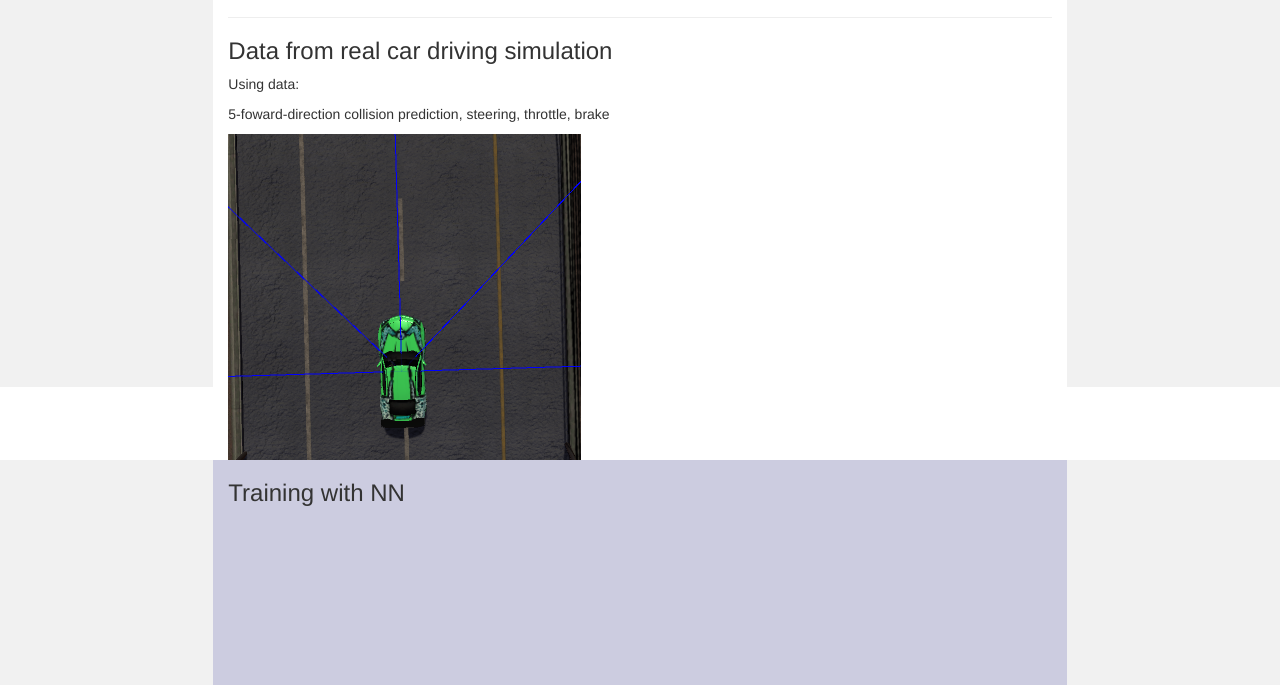
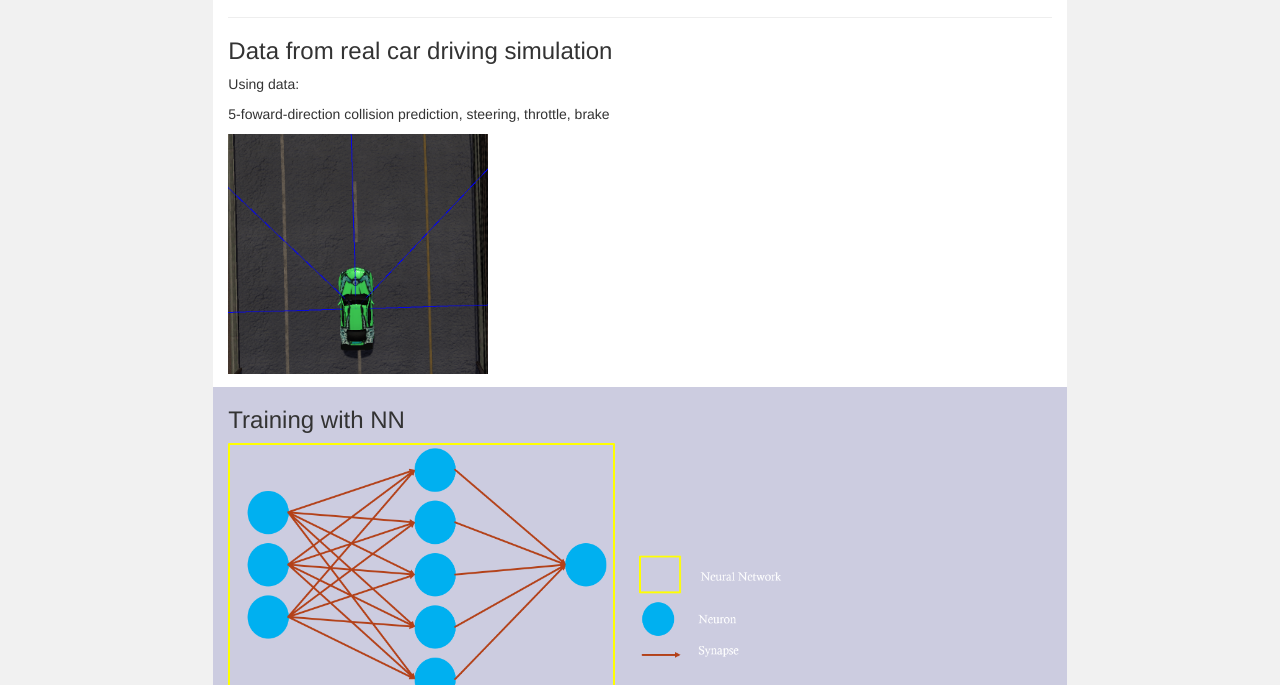
Before and after one commit to hank20219/NN-for-3d-car-racing-gh-pages, a plain HTML site: page Neural-Network-in-CUDA-for-Racing-Game/index.html in a window 1280 px wide. Shown: the part 115-800 px from the top of the page. Drawn offline with nearby package versions, Linux system fonts and the light colour scheme.

Commit message:
Complete edition update

```diff
--- a/Neural-Network-in-CUDA-for-Racing-Game/index.html
+++ b/Neural-Network-in-CUDA-for-Racing-Game/index.html
@@ -76,13 +76,15 @@
         <p> <a href="https://github.com/Darkgrouptw/Neural-Network-in-CUDA-for-Racing-Game">Project site</a></p>
     </div>
 
-    <div class="col-sm-8 text-left" >
+    <div class="col-sm-8 text-left" style="height: 100%;">
       <h1>NN for player model in racing game</h1>
       <hr>
       <h3>Data from real car driving simulation</h3>
       <p>Using data:</p>
       <p>5-foward-direction collision prediction, steering, throttle, brake</p>
-        <img src="report/src/top_view.png"></img>
+        <div class="img-responsive"> <img src="report/src/top_view.png" style="max-height:30vh;max-width:70vh;"></img></div>
+
+
     </div>
 
     <div class="col-sm-2 sidenav">
@@ -104,6 +106,7 @@
 
       <h3>Training with NN</h3>
       <p></p>
+        <div class="img-responsive"> <img src="report/src/NNStructure.png" style="max-height:40vh;max-width:70vh;"></img></div>
 
     </div>
 
```
Also changed, not shown: Neural-Network-in-CUDA-for-Racing-Game/report/src/NNStructure.png (added).
